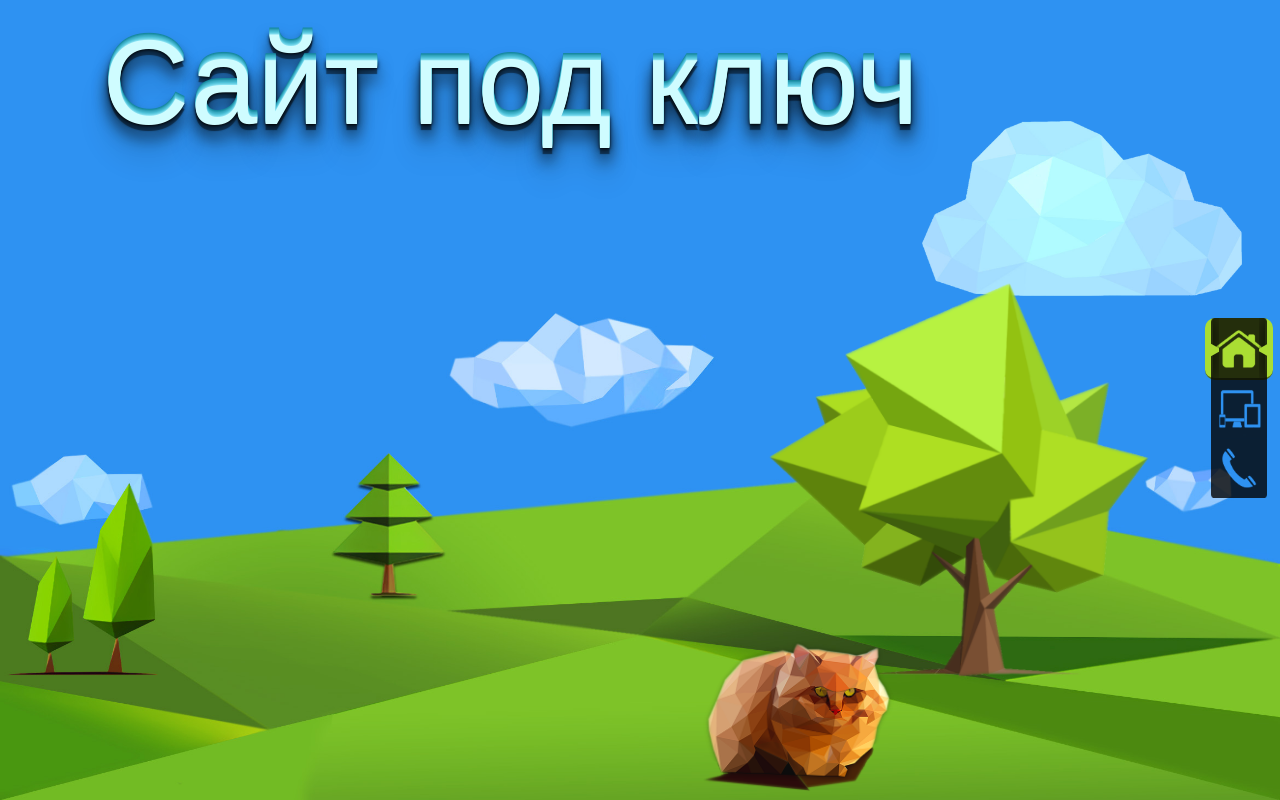
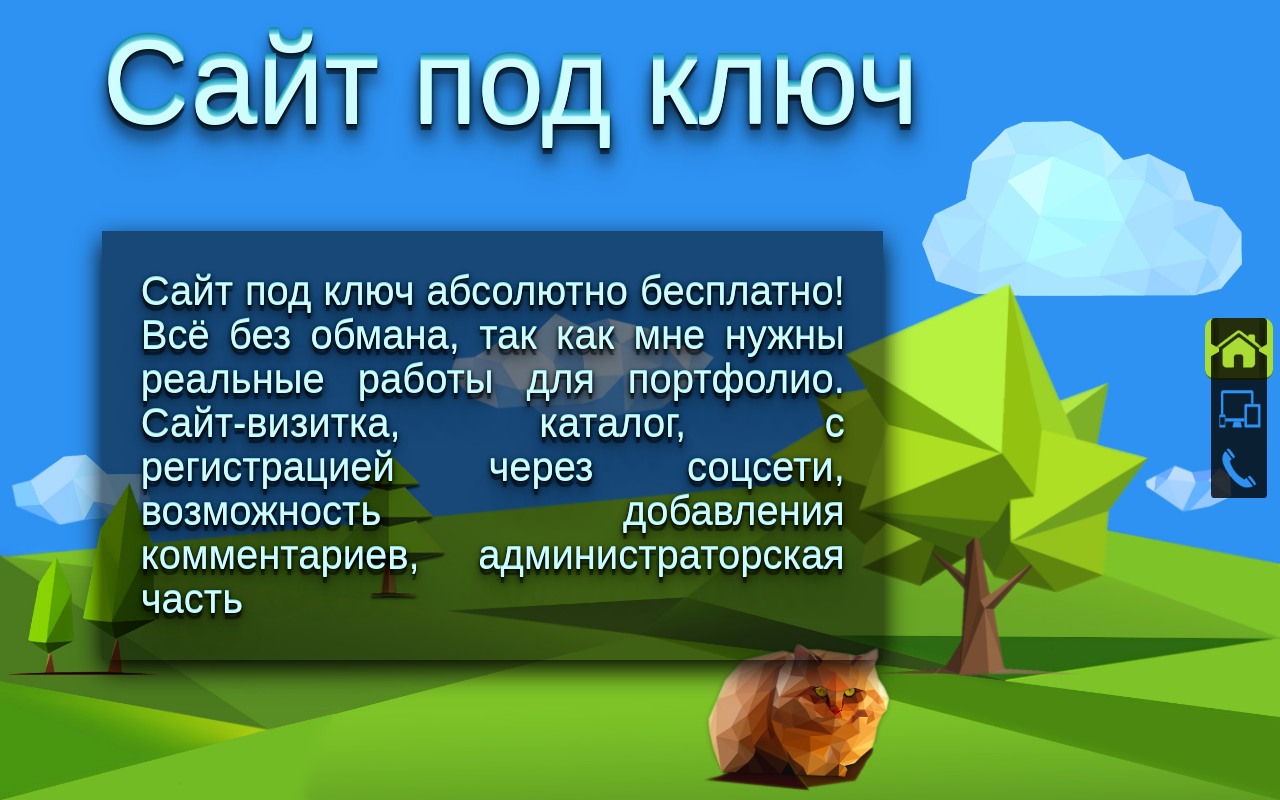
Before and after one commit to andronpl93/platonow, a Django app: page / in a window 1280 px wide. Run offline with Django 3.2, Linux system fonts and the light colour scheme; some libraries are stand-ins or nearby versions.

Commit message:
метатеги

```diff
--- a/cube/static/css/polygon.css
+++ b/cube/static/css/polygon.css
@@ -49,7 +49,7 @@
     }
 
 
-#wrapPol > header > p {
+#wrapPol > header > p,#content {
     position: relative;
     z-index:5;
     margin:1%;
@@ -72,16 +72,46 @@
                0 15px 15px rgba(0,0,0,.5),
                0 30px 30px rgba(0,0,0,.2);
 }
+#content{
+ width: 55vw;
+margin: 20% auto ;
+ margin-left:8%;
+ padding:3%;
+ text-align: justify;
+ line-height:1.5;
+ background-color: rgba(0,0,0,.5);
+ font-size:15vh;
+ box-shadow: 0 10px 25px #000;
+ text-shadow: 0 -1px 0 #82DFF1,
 
+
+               0 6px 1px rgba(0,0,0,.5),
+               0 0 5px rgba(0,0,0,.5),
+               0 1px 3px rgba(0,0,0,.8),
+               0 3px 5px rgba(0,0,0,0.1),
+               0 2px 5px rgba(0,0,0,0.5),
+               0 10px 10px rgba(0,0,0,.5),
+               0 30px 30px rgba(0,0,0,.2);
+}
 
 @media screen and (orientation: landscape) {
   #wrapPol > header > p {
     font-size:15vh;
   }
+  #content{
+    margin-top:10vh;
+    line-height:1.1;
+    font-size:5vh;
+  }
 }
 @media screen and (orientation: portrait) {
     #wrapPol > header > p {
         font-size:14vw;
+    }
+    #content{
+        margin-top:8vh;
+         width: 73vw;
+          font-size:5vw;
     }
 
     #wrapPol:after{
--- a/cube/static/js/hexahedron.js
+++ b/cube/static/js/hexahedron.js
@@ -1,14 +1,19 @@
 var settings = {
      hKol          : 0,
      content       : [
-                     '<img src="../../static/img/hex/adaptive.gif">',
-                     '<img src="../../static/img/hex/rs.gif">',
-                     '<img src="../../static/img/hex/pg.gif">',
+                    '<img src="../../static/img/hex/racoon3.gif">',
+                    '<img src="../../static/img/hex/racoon2.gif">',
+                     '<img src="../../static/img/hex/racoon.gif">',
+                     '<img src="../../static/img/hex/dc.gif">',
                      '<img src="../../static/img/hex/vk.gif">',
                      '<img src="../../static/img/hex/fb.gif">',
                      '<img src="../../static/img/hex/gp.gif">',
                      '<img src="../../static/img/hex/ig.png">',
-                     '<img src="../../static/img/hex/adaptive2.gif">'
+                     '<img src="../../static/img/hex/rs.gif">',
+                     '<img src="../../static/img/hex/ad3.gif">',
+                     '<img src="../../static/img/hex/adaptive2.gif">',
+                     '<img src="../../static/img/hex/adaptive.gif">',
+
                      ]
      }
 
@@ -66,13 +71,13 @@ function res(){
                 index=1;
             }
         }
-        if($(this).position().top+$(this).height()+ 2*parseInt($(this).css('margin-top'))< cHei)
-        {
+      //  if($(this).position().top+$(this).height()+ 2*parseInt($(this).css('margin-top'))< cHei)
+     //   {
             settings.hKol+=1;
           //  $(this).css('background-color','red');
-        }
-        else
-            $(this).children('.back').removeClass('back');
+       // }
+       // else
+        //    $(this).children('.back').removeClass('back');
 
    });
     imagePlacement ();
@@ -84,15 +89,23 @@ function res(){
 
 function imagePlacement (){
     var mas=settings.content.slice();
-
+    var a;
     var i=0;
     $('.back').each(function (index){
         if(i<settings.content.length){
-           // if(index%Math.ceil(settings.hKol/(settings.hKol-settings.content.length))!=0){
-                $(this).html(randList(mas));
-                $(this).parent().css('background-color','transparent');
-                i++;
-           // }
+                a=mas.pop();
+                if(a.search('<img')!=-1)
+                {
+                        $(this).html(a);
+                        $(this).parent().css('background-color','transparent');
+                }
+                else
+                {
+                    $(this).html("");
+                    $(this).parent().css('background-color',a);
+                    alert(a);
+                }
+                 i++
 
         }
     });
--- a/cube/templates/cube/index.html
+++ b/cube/templates/cube/index.html
@@ -2,7 +2,8 @@
 {% load static %}
 <html>
 <head>
-	<title>Кубик</title>
+	<title>Сайт под ключ БЕСПЛАТНО</title>
+    <meta name="description" content="Сайт под ключ абсолютно бесплатно! Всё без обмана, так как мне нужны реальные работы для портфолио. Сайт-визитка, каталог, с регистрацией через соцсети,возможность добавления комментариев, администраторская часть и много другое">
 	<meta http-equiv="content-type" content="text/html; charset=utf-8" />
     <link rel="stylesheet" type="text/css" href="{% static 'css/onepage-scroll.css' %}" />
     <link rel="stylesheet" type="text/css" href="{% static 'css/mediaQuery.css' %}" media="screen, projection" />
@@ -21,6 +22,10 @@
     <section>
         <div id="wrapPol">
             <header> <p>Сайт под ключ</p></header>
+            <p id="content">Сайт под ключ абсолютно бесплатно! Всё без обмана, так как мне нужны реальные работы для портфолио.
+                Сайт-визитка, каталог,                 с регистрацией через соцсети, возможность добавления комментариев,
+                администраторская часть
+            </p>
             <div id='cloud'>
             </div>
          </div>
```
Also changed, not shown: cube/static/img/hex/ad3.gif (added), cube/static/img/hex/dc.gif (added), cube/static/img/hex/racoon.gif (added), cube/static/img/hex/racoon2.gif (added), cube/static/img/hex/racoon3.gif (added), cube/static/img/hex/rs.gif, cube/static/js/scroll.js (line endings or trailing spaces).
